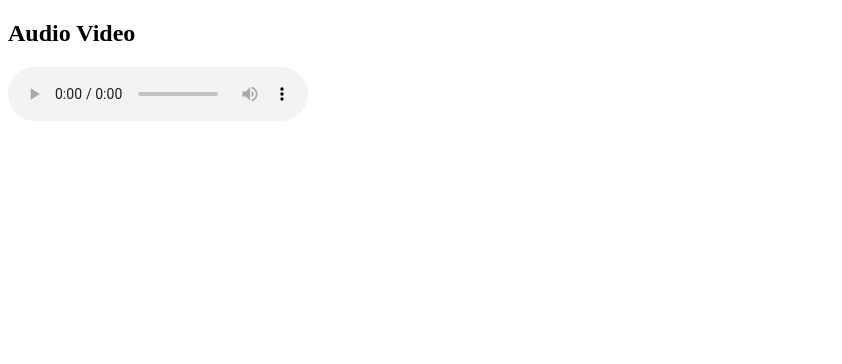
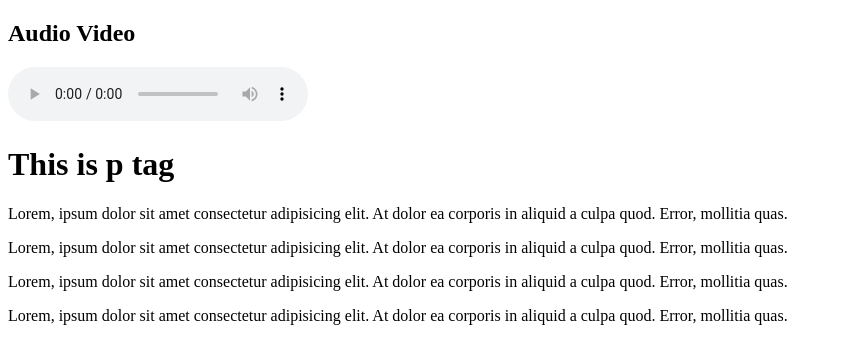
Before and after one commit to Fardin7864/basicCalculator, a plain HTML site: page index.html in a window 1280 px wide. Shown: the whole page, without its empty margins (0-842 px from the left). Drawn offline with Linux system fonts and the light colour scheme.

Commit message:
add heading and p

```diff
--- a/index.html
+++ b/index.html
@@ -8,10 +8,13 @@
 <body>
     <h2>Audio Video</h2>
     <audio id="got" controls src="asets/goat.mp3"></audio>
+
+    <div>
+        <h1> This is p tag </h1>
+        <p>Lorem, ipsum dolor sit amet consectetur adipisicing elit. At dolor ea corporis in aliquid a culpa quod. Error, mollitia quas.</p>
+        <p>Lorem, ipsum dolor sit amet consectetur adipisicing elit. At dolor ea corporis in aliquid a culpa quod. Error, mollitia quas.</p>
+        <p>Lorem, ipsum dolor sit amet consectetur adipisicing elit. At dolor ea corporis in aliquid a culpa quod. Error, mollitia quas.</p>
+        <p>Lorem, ipsum dolor sit amet consectetur adipisicing elit. At dolor ea corporis in aliquid a culpa quod. Error, mollitia quas.</p>
+    </div>
 </body>
-<script>
-
-    document.getElementById('got').loop;
-
-</script>
 </html>
```
